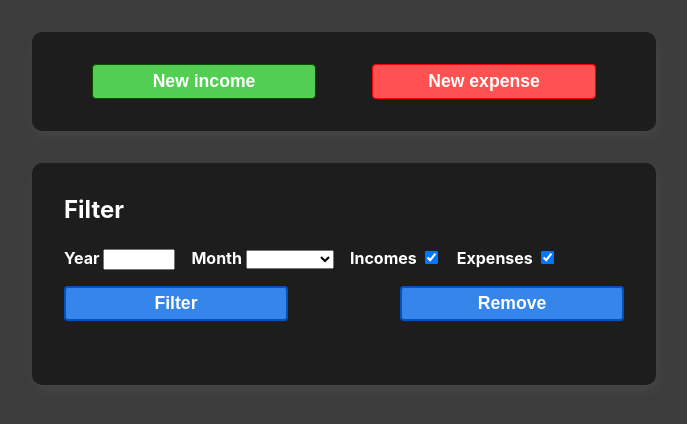
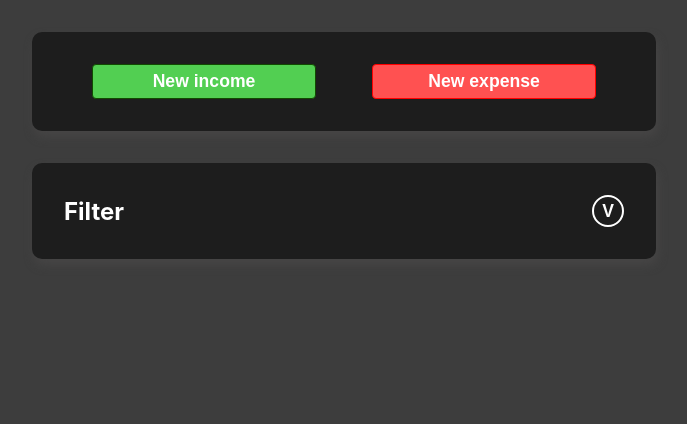
Before and after one commit to MadalinTurluianu/Budgeting-App, a React (Create React App) app: page / in a window 1280 px wide. Shown: the top 424 px of the page, without its empty margins (296-983 px from the left). Built offline with nearby package versions, Linux system fonts and the light colour scheme.

Commit message:
dropdown filter / bug to sole (if the filter is active, if you delete an item you have to remove the filter to see the item was actually deleted

```diff
--- a/src/Components/List/Filter.js
+++ b/src/Components/List/Filter.js
@@ -1,4 +1,4 @@
-import React, { useState } from "react";
+import React, { useState, useEffect } from "react";
 import styles from "./Filter.module.css";
 
 function Filter(props) {
@@ -37,17 +37,33 @@ function Filter(props) {
     props.removeFilter();
   }
 
+  const [droppedDown, setDroppedDown] = useState(false);
+
+  function toggleFilter(event) {
+    if (droppedDown === false) {
+      event.target.classList.add(styles["dropdown-button__active"]);
+      setDroppedDown(true)
+    } else {
+      event.target.classList.remove(styles["dropdown-button__active"]);
+      setDroppedDown(false)
+    }
+  }
+
   return (
     <div className={styles.filter}>
       {props.filterActive ? (
         <div className={styles.title}>
           <h2>Filter</h2>
           <p>(The filter is active)</p>
+          <button onClick={toggleFilter}>V</button>
         </div>
       ) : (
-        <h2>Filter</h2>
+        <div className={styles.title}>
+          <h2>Filter</h2>
+          <button onClick={toggleFilter}>V</button>
+        </div>
       )}
-      <div className={styles["filter-container"]}>
+      <div className={droppedDown === true ? (styles["filter-container"]) : (styles["filter-container__inactive"])}>
         <div className={styles.year}>
           <label>Year</label>
           <input
--- a/src/Components/List/Filter.module.css
+++ b/src/Components/List/Filter.module.css
@@ -1,11 +1,42 @@
 .filter {
   color: white;
   font-weight: bold;
+}
+
+.filter .title {
+  display: flex;
+  align-items: center;
+  justify-content: space-between;
+  width: 100%;
+}
+
+.filter .title h2 {
+  margin: 0;
+  display: inline-block;
+}
+
+.filter .title p {
+  display: inline-block;
+  margin: 0;
+  color: #3685eb;
+}
+
+.filter .title button {
+  width: 2rem;
+  height: 2rem;
+  background-color: transparent;
+  border-radius: 50%;
+  border: 2px solid white;
+  justify-self: flex-end;
+  transition: transform 0.3s;
+  margin: 0;
+}
+
+.filter-container {
   margin-bottom: 2rem;
 }
-
-.filter h2 {
-  margin: 0;
+.dropdown-button__active {
+  transform: rotate(180deg);
 }
 
 .filter label {
@@ -14,17 +45,7 @@
 
 .filter button {
   background-color: #3685eb;
-  border: 2px solid #0053be
-}
-
-.title h2{
-  display: inline-block;
-}
-
-.title p{
-  display: inline-block;
-  margin-left: 2rem;
-  color: #3685eb;
+  border: 2px solid #0053be;
 }
 
 .year {
@@ -54,3 +75,7 @@
 .checkbox-container input + label {
   margin-left: 1rem;
 }
+
+.filter .filter-container__inactive {
+  display: none;
+}
--- a/src/Components/List/ListItem.module.css
+++ b/src/Components/List/ListItem.module.css
@@ -1,6 +1,6 @@
 .list-item{
   display: flex;
-  margin-bottom: 1rem;
+  margin-top: 1rem;
 }
 
 .income {
--- a/src/index.css
+++ b/src/index.css
@@ -27,6 +27,5 @@ button {
 }
 
 button:hover {
-  transform: scale(1.05);
   cursor: pointer;
 }
```
